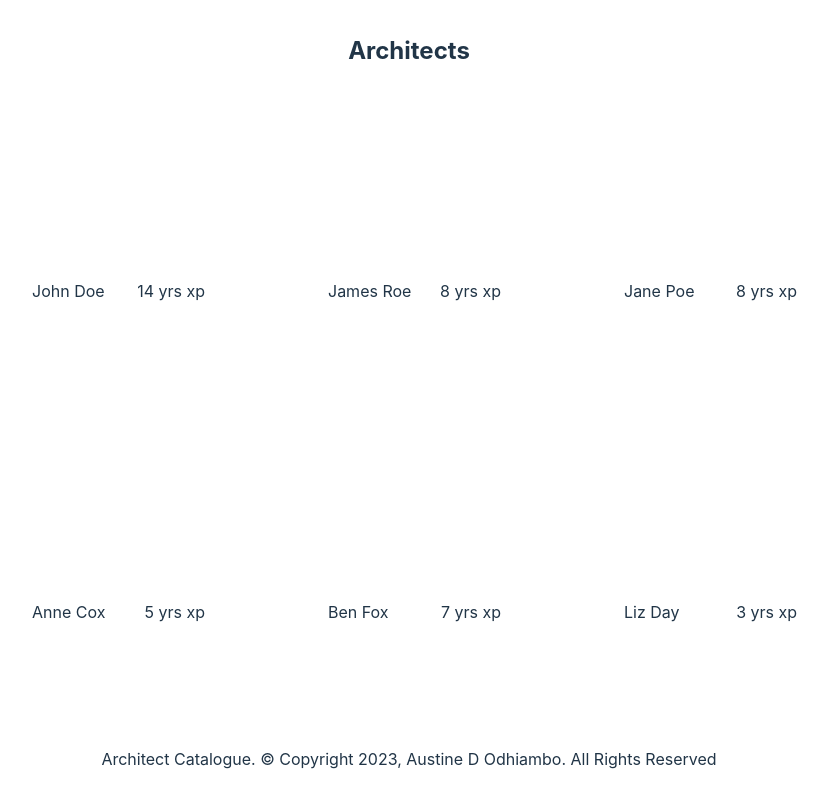
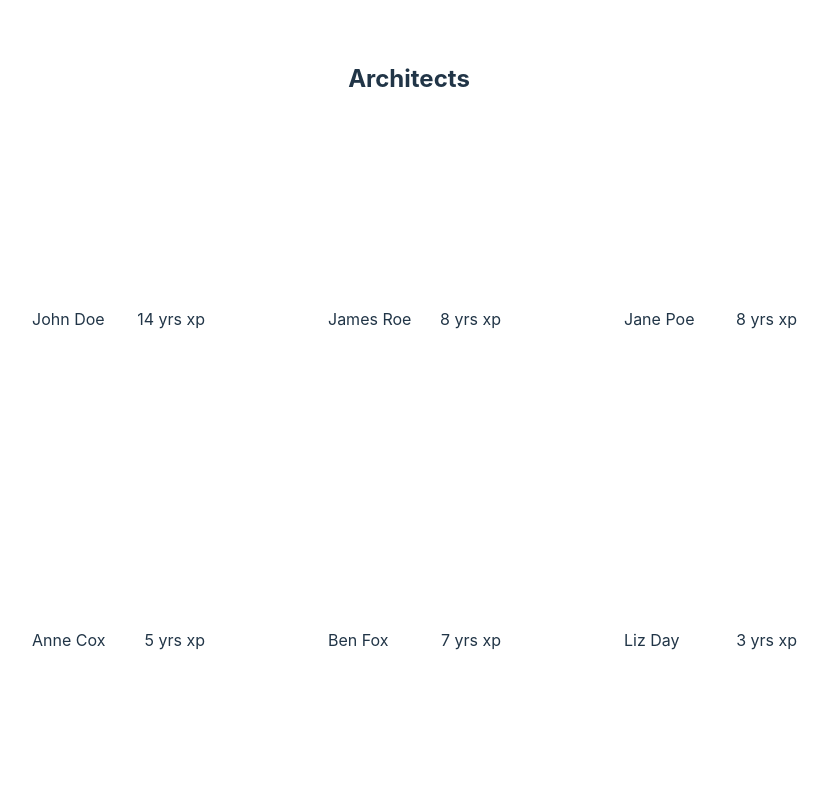
Before and after one commit to AceDeck10/ArchCatalogue, a Svelte app: page / in a window 1280 px wide. Shown: the whole page, without its empty margins (231-1059 px from the left). Built offline with nearby package versions, Linux system fonts and the light colour scheme.

Commit message:
Removed footer

```diff
--- a/src/App.svelte
+++ b/src/App.svelte
@@ -12,7 +12,3 @@
   <Route path="/" component={Home} />
   <Route path="/portfolio" component={Portfolio} />
 </Router>
-
-<div>
-  <Footer />
-</div>
--- a/src/Footer.svelte
+++ /dev/null
@@ -1,16 +0,0 @@
-<script lang="ts">
-
-</script>
-
-<footer>
-    <p>Architect Catalogue. &copy Copyright 2023, Austine D Odhiambo. All Rights Reserved</p>
-</footer>
-
-<style>
-    footer {
-        box-sizing: border-box;
-        margin: 0;
-        max-width: 100vw;
-    }
-
-</style>
```
